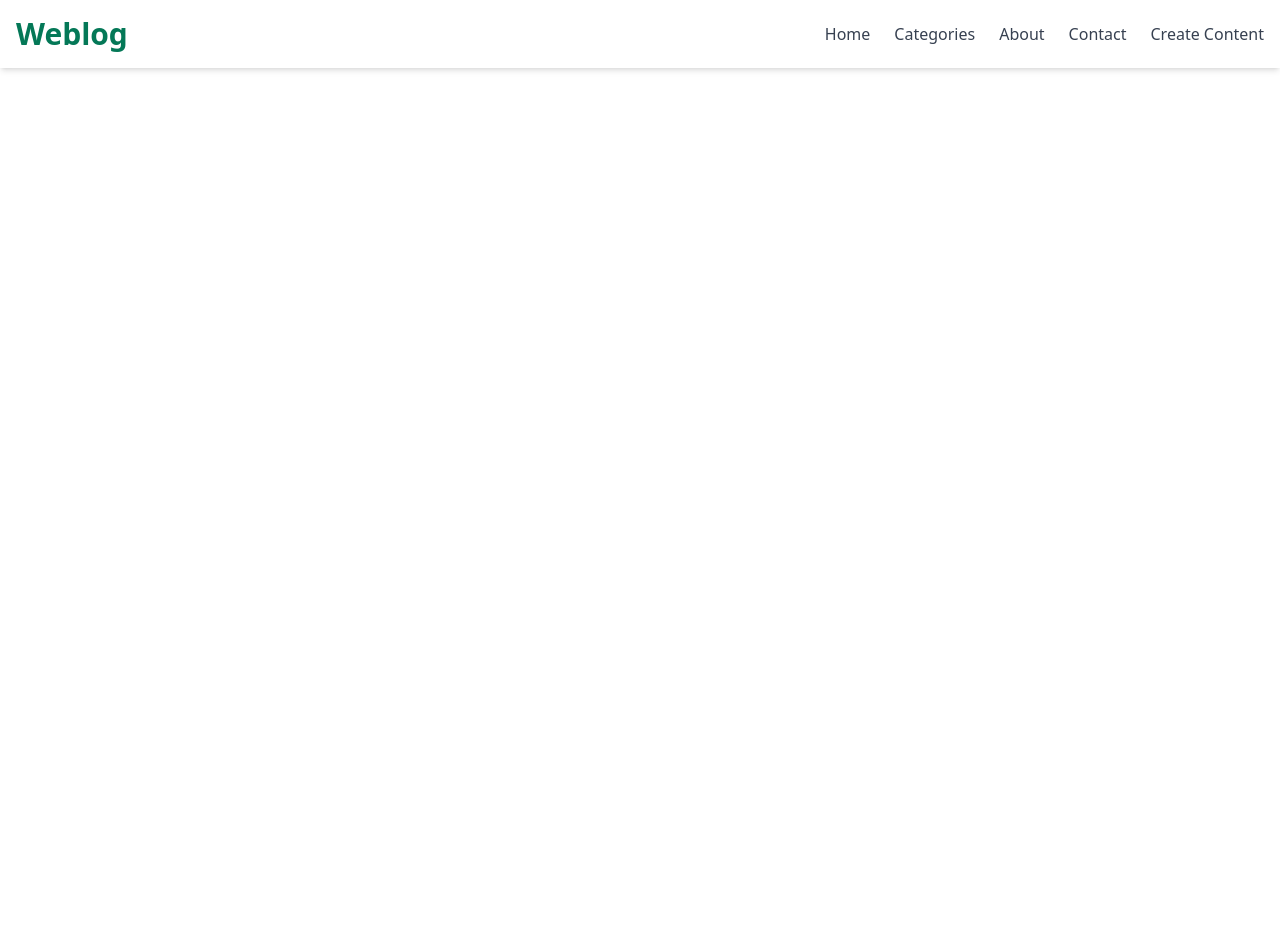
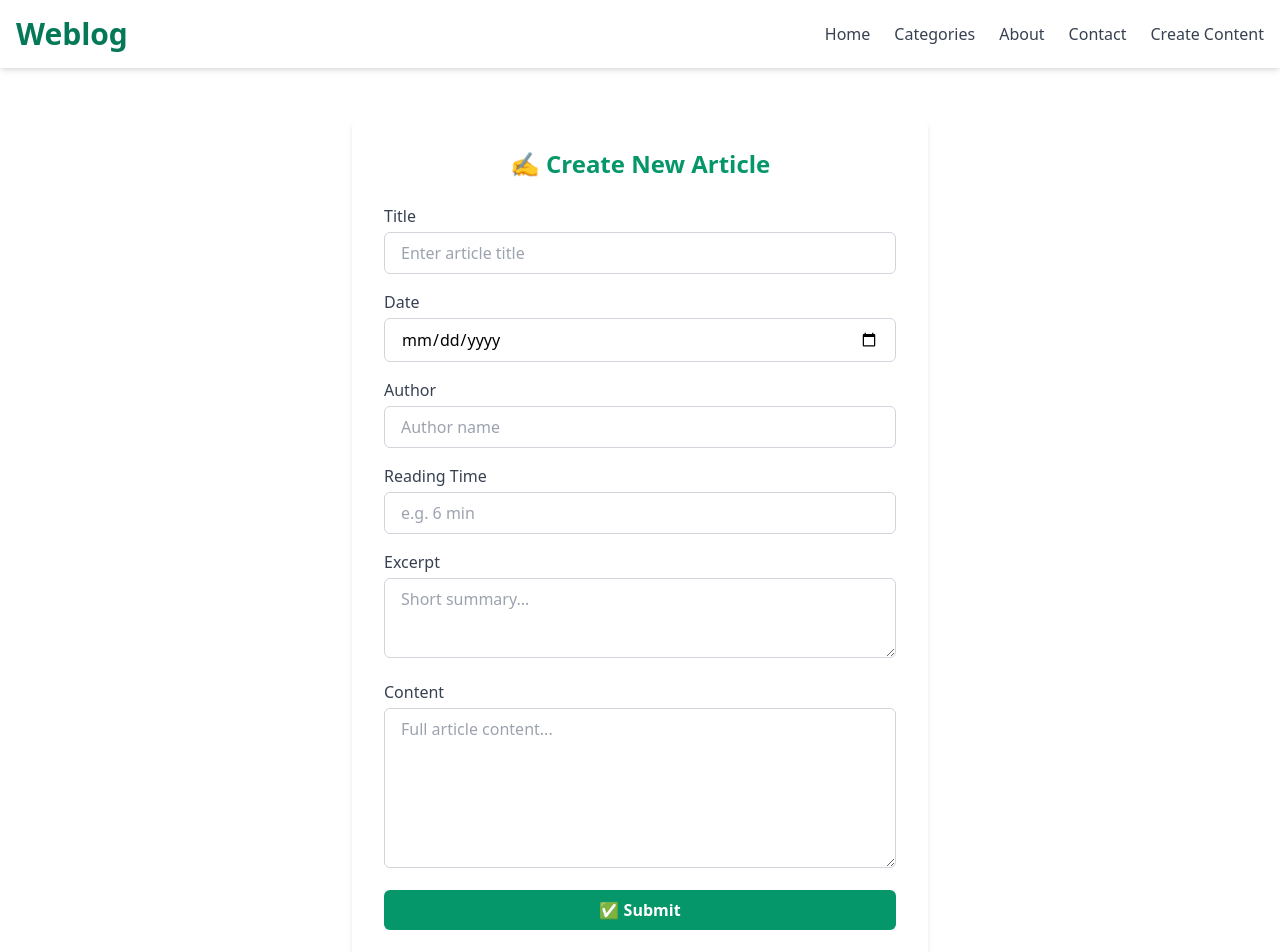
Before and after one commit to fatemefaraji/rtn, a React (Create React App) app: page /create-content in a window 1280 px wide. Shown: the top 952 px of the page. Before the commit the page ends 800 px from the top, so only its background shows below. Built offline with nearby package versions, Linux system fonts and the light colour scheme; the HTML template or start-up script is replaced by a standard one.

Commit message:
bulid creat content page

```diff
--- a/src/pages/createContent/CreateContent.jsx
+++ b/src/pages/createContent/CreateContent.jsx
@@ -1,8 +1,120 @@
-function CreateContent (){
-    return (
+import { useState } from "react";
+
+function CreateContent() {
+  const [article, setArticle] = useState({
+    title: "",
+    date: "",
+    author: "",
+    reading_time: "",
+    excerpt: "",
+    content: "",
+  });
+
+  const handleChangeArticle = (e) => {
+    const { name, value } = e.target;
+    setArticle((prev) => ({
+      ...prev,
+      [name]: value,
+    }));
+  };
+
+  const handleSubmit = () => {
+    console.log("📝 Submitted article:", article);
+
+  };
+
+  return (
+    <div className="max-w-xl mx-auto p-8 mt-12 bg-white rounded-xl shadow-md">
+      <h1 className="text-2xl font-bold text-emerald-600 mb-6 text-center">
+        ✍️ Create New Article
+      </h1>
+
+      <div className="space-y-4">
+        {/* Title */}
         <div>
+          <label className="block text-gray-700 font-medium mb-1">Title</label>
+          <input
+            name="title"
+            type="text"
+            value={article.title}
+            onChange={handleChangeArticle}
+            placeholder="Enter article title"
+            className="w-full px-4 py-2 border border-gray-300 rounded-md focus:ring-emerald-400 focus:ring-2"
+          />
+        </div>
 
+        {/* Date */}
+        <div>
+          <label className="block text-gray-700 font-medium mb-1">Date</label>
+          <input
+            name="date"
+            type="date"
+            value={article.date}
+            onChange={handleChangeArticle}
+            className="w-full px-4 py-2 border border-gray-300 rounded-md focus:ring-emerald-400 focus:ring-2"
+          />
         </div>
-    )
+
+        {/* Author */}
+        <div>
+          <label className="block text-gray-700 font-medium mb-1">Author</label>
+          <input
+            name="author"
+            type="text"
+            value={article.author}
+            onChange={handleChangeArticle}
+            placeholder="Author name"
+            className="w-full px-4 py-2 border border-gray-300 rounded-md focus:ring-emerald-400 focus:ring-2"
+          />
+        </div>
+
+        {/* Reading Time */}
+        <div>
+          <label className="block text-gray-700 font-medium mb-1">Reading Time</label>
+          <input
+            name="reading_time"
+            type="text"
+            value={article.reading_time}
+            onChange={handleChangeArticle}
+            placeholder="e.g. 6 min"
+            className="w-full px-4 py-2 border border-gray-300 rounded-md focus:ring-emerald-400 focus:ring-2"
+          />
+        </div>
+
+        {/* Excerpt */}
+        <div>
+          <label className="block text-gray-700 font-medium mb-1">Excerpt</label>
+          <textarea
+            name="excerpt"
+            value={article.excerpt}
+            onChange={handleChangeArticle}
+            placeholder="Short summary..."
+            className="w-full px-4 py-2 border border-gray-300 rounded-md focus:ring-emerald-400 focus:ring-2 h-20"
+          ></textarea>
+        </div>
+
+        {/* Content */}
+        <div>
+          <label className="block text-gray-700 font-medium mb-1">Content</label>
+          <textarea
+            name="content"
+            value={article.content}
+            onChange={handleChangeArticle}
+            placeholder="Full article content..."
+            className="w-full px-4 py-2 border border-gray-300 rounded-md focus:ring-emerald-400 focus:ring-2 h-40"
+          ></textarea>
+        </div>
+
+        {/* Submit */}
+        <button
+          onClick={handleSubmit}
+          className="w-full bg-emerald-600 text-white font-semibold py-2 rounded-md hover:bg-emerald-700 transition-colors"
+        >
+          ✅ Submit
+        </button>
+      </div>
+    </div>
+  );
 }
+
 export default CreateContent;
```
